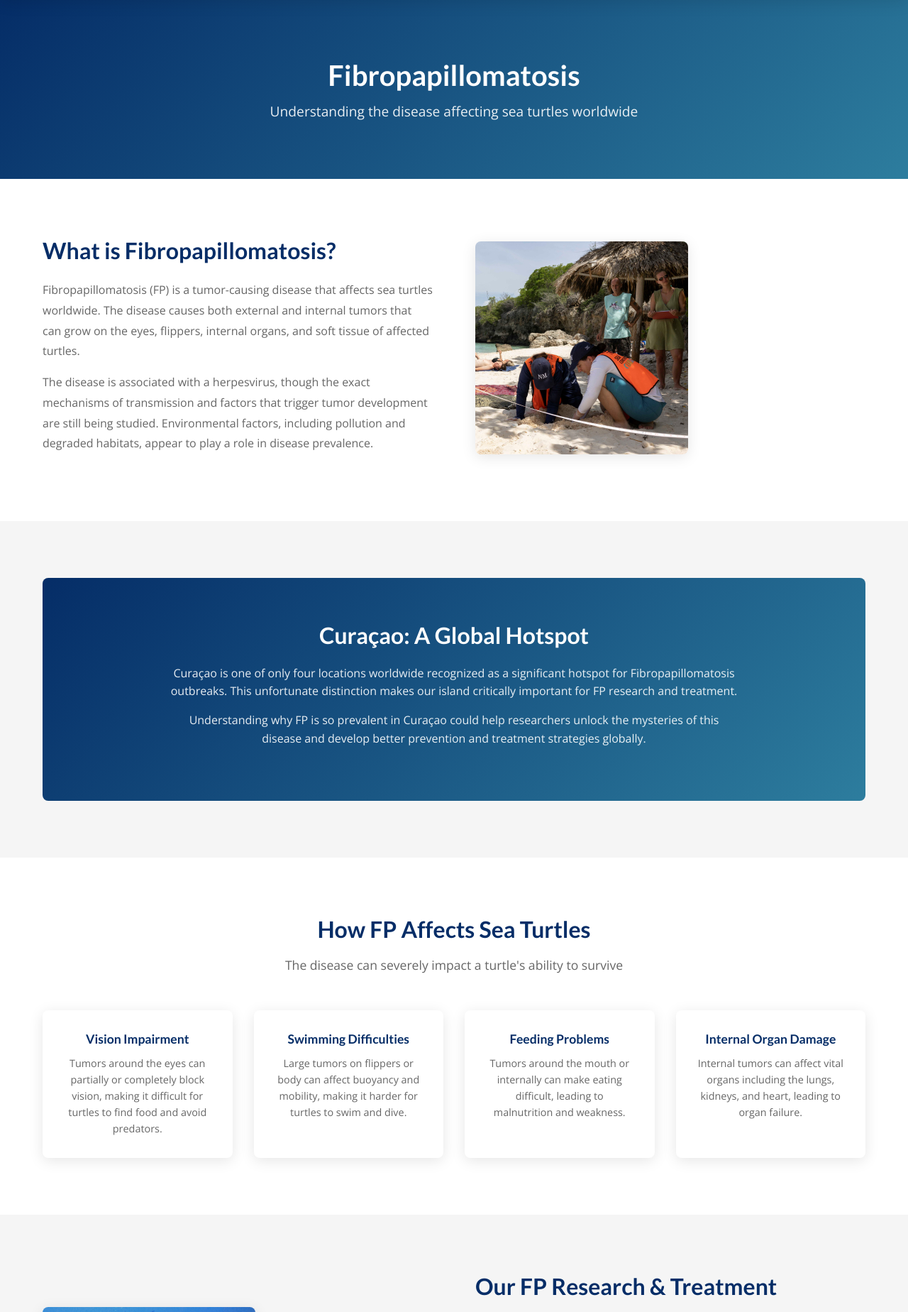
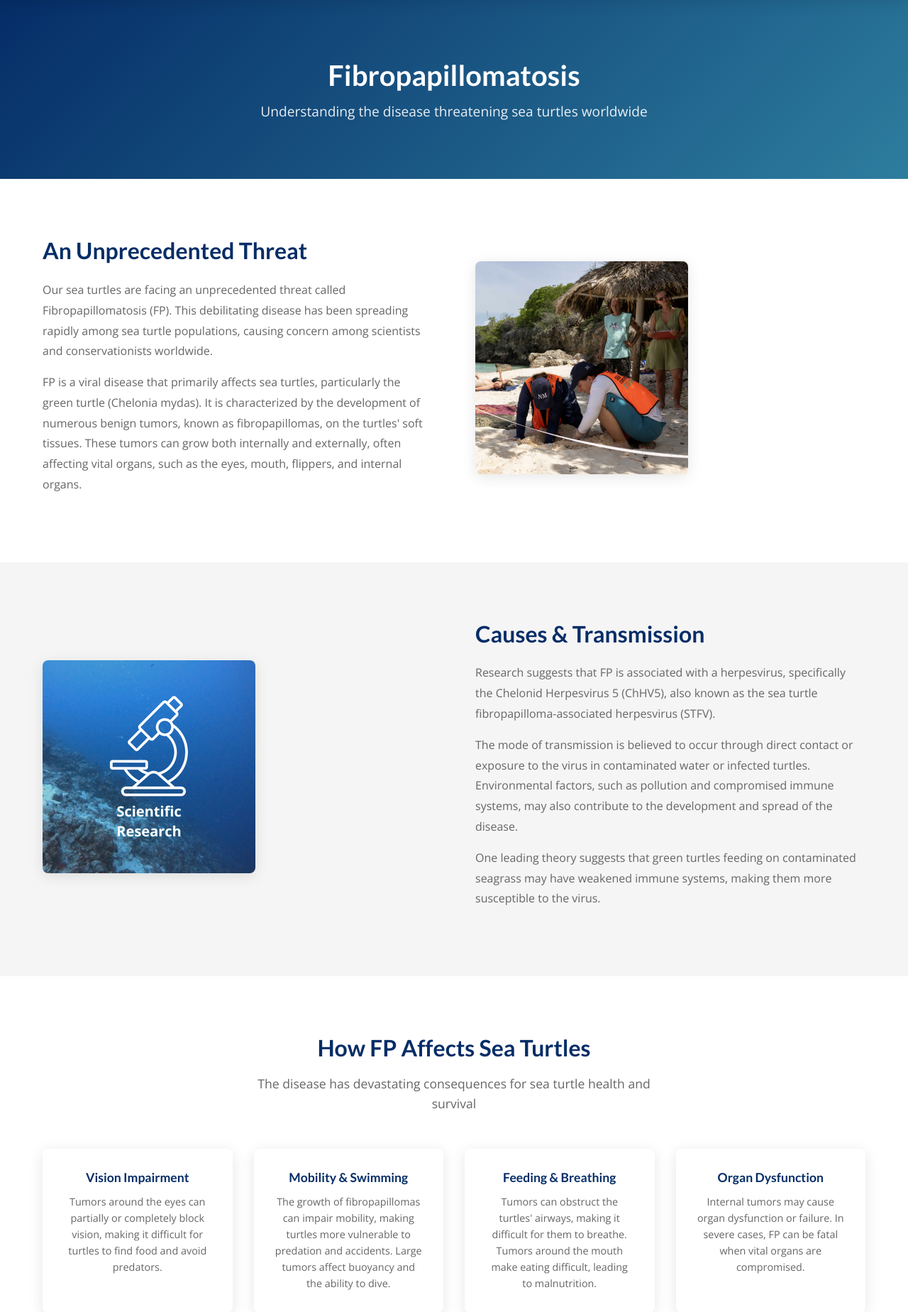
Before and after one commit to drake-g-webdev/stcc-demo, a PHP site: page /fibropapillomatosis.php in a window 1280 px wide. Shown: the part 146-1994 px from the top of the page at 71% size. Run offline with PHP 8.4, Linux system fonts and the light colour scheme.

Commit message:
Expand FP page with comprehensive disease information
- Added detailed content from STCC volunteer Henk Grooten
- New sections: Causes & Transmission, Global Distribution, Curacao Situation
- Expanded impact cards from 4 to 6 (added Reproduction, Overall Health)
- Added key statistic: 80% infection rate with minimal symptoms in healthy turtles
- Detailed STCC research and conservation efforts
- Added conclusion section with author credit
- New CSS styles for FP-specific content

Co-Authored-By: Claude Opus 4.5 <noreply@anthropic.com>

```diff
--- a/fibropapillomatosis.php
+++ b/fibropapillomatosis.php
@@ -8,33 +8,39 @@ include 'includes/header.php';
     <section class="page-header">
         <div class="container">
             <h1>Fibropapillomatosis</h1>
-            <p>Understanding the disease affecting sea turtles worldwide</p>
+            <p>Understanding the disease threatening sea turtles worldwide</p>
         </div>
     </section>
 
-    <!-- What is FP Section -->
+    <!-- Introduction Section -->
     <section class="content-section">
         <div class="container">
             <div class="content-grid">
                 <div class="content-text">
-                    <h2>What is Fibropapillomatosis?</h2>
-                    <p>Fibropapillomatosis (FP) is a tumor-causing disease that affects sea turtles worldwide. The disease causes both external and internal tumors that can grow on the eyes, flippers, internal organs, and soft tissue of affected turtles.</p>
-                    <p>The disease is associated with a herpesvirus, though the exact mechanisms of transmission and factors that trigger tumor development are still being studied. Environmental factors, including pollution and degraded habitats, appear to play a role in disease prevalence.</p>
+                    <h2>An Unprecedented Threat</h2>
+                    <p>Our sea turtles are facing an unprecedented threat called Fibropapillomatosis (FP). This debilitating disease has been spreading rapidly among sea turtle populations, causing concern among scientists and conservationists worldwide.</p>
+                    <p>FP is a viral disease that primarily affects sea turtles, particularly the green turtle (Chelonia mydas). It is characterized by the development of numerous benign tumors, known as fibropapillomas, on the turtles' soft tissues. These tumors can grow both internally and externally, often affecting vital organs, such as the eyes, mouth, flippers, and internal organs.</p>
                 </div>
                 <div class="content-image">
-                    <img src="images/turtle-underwater.jpg" alt="Sea turtle affected by FP">
+                    <img src="images/turtle-underwater.jpg" alt="Sea turtle in Curaçao waters">
                 </div>
             </div>
         </div>
     </section>
 
-    <!-- Curaçao Significance Section -->
+    <!-- Causes Section -->
     <section class="content-section bg-light">
         <div class="container">
-            <div class="highlight-box">
-                <h2>Curaçao: A Global Hotspot</h2>
-                <p>Curaçao is one of only four locations worldwide recognized as a significant hotspot for Fibropapillomatosis outbreaks. This unfortunate distinction makes our island critically important for FP research and treatment.</p>
-                <p>Understanding why FP is so prevalent in Curaçao could help researchers unlock the mysteries of this disease and develop better prevention and treatment strategies globally.</p>
+            <div class="content-grid reverse">
+                <div class="content-text">
+                    <h2>Causes & Transmission</h2>
+                    <p>Research suggests that FP is associated with a herpesvirus, specifically the Chelonid Herpesvirus 5 (ChHV5), also known as the sea turtle fibropapilloma-associated herpesvirus (STFV).</p>
+                    <p>The mode of transmission is believed to occur through direct contact or exposure to the virus in contaminated water or infected turtles. Environmental factors, such as pollution and compromised immune systems, may also contribute to the development and spread of the disease.</p>
+                    <p>One leading theory suggests that green turtles feeding on contaminated seagrass may have weakened immune systems, making them more susceptible to the virus.</p>
+                </div>
+                <div class="content-image">
+                    <img src="images/icon-research.png" alt="FP Research">
+                </div>
             </div>
         </div>
     </section>
@@ -44,7 +50,7 @@ include 'includes/header.php';
         <div class="container">
             <div class="section-header">
                 <h2>How FP Affects Sea Turtles</h2>
-                <p>The disease can severely impact a turtle's ability to survive</p>
+                <p>The disease has devastating consequences for sea turtle health and survival</p>
             </div>
             <div class="impact-grid">
                 <div class="impact-card">
@@ -52,39 +58,77 @@ include 'includes/header.php';
                     <p>Tumors around the eyes can partially or completely block vision, making it difficult for turtles to find food and avoid predators.</p>
                 </div>
                 <div class="impact-card">
-                    <h3>Swimming Difficulties</h3>
-                    <p>Large tumors on flippers or body can affect buoyancy and mobility, making it harder for turtles to swim and dive.</p>
+                    <h3>Mobility & Swimming</h3>
+                    <p>The growth of fibropapillomas can impair mobility, making turtles more vulnerable to predation and accidents. Large tumors affect buoyancy and the ability to dive.</p>
                 </div>
                 <div class="impact-card">
-                    <h3>Feeding Problems</h3>
-                    <p>Tumors around the mouth or internally can make eating difficult, leading to malnutrition and weakness.</p>
+                    <h3>Feeding & Breathing</h3>
+                    <p>Tumors can obstruct the turtles' airways, making it difficult for them to breathe. Tumors around the mouth make eating difficult, leading to malnutrition.</p>
                 </div>
                 <div class="impact-card">
-                    <h3>Internal Organ Damage</h3>
-                    <p>Internal tumors can affect vital organs including the lungs, kidneys, and heart, leading to organ failure.</p>
+                    <h3>Organ Dysfunction</h3>
+                    <p>Internal tumors may cause organ dysfunction or failure. In severe cases, FP can be fatal when vital organs are compromised.</p>
+                </div>
+                <div class="impact-card">
+                    <h3>Reproduction</h3>
+                    <p>FP can affect reproductive organs, potentially impacting the turtles' ability to reproduce and threatening population recovery.</p>
+                </div>
+                <div class="impact-card">
+                    <h3>Overall Health</h3>
+                    <p>Even when tumors appear manageable, the disease strains the immune system, leaving turtles vulnerable to secondary infections and other health issues.</p>
                 </div>
             </div>
         </div>
     </section>
 
-    <!-- Our Work Section -->
+    <!-- Global Distribution -->
     <section class="content-section bg-light">
         <div class="container">
-            <div class="content-grid reverse">
+            <div class="highlight-box">
+                <h2>Global Distribution</h2>
+                <p>FP is not limited to specific regions but has been documented in sea turtle populations worldwide. However, certain areas have observed a higher prevalence of the disease, including the Hawaiian Islands, Florida, and the Caribbean.</p>
+                <p>The green turtle population in Hawaii, for instance, has experienced particularly high infection rates, raising concerns about the long-term viability of this endangered species. Understanding regional patterns helps researchers identify environmental factors that may contribute to FP outbreaks.</p>
+            </div>
+        </div>
+    </section>
+
+    <!-- Curaçao Situation -->
+    <section class="content-section">
+        <div class="container">
+            <h2>The Situation in Curaçao</h2>
+            <div class="fp-curacao-content">
+                <p>FP has made its presence felt in sea turtle populations in Curaçao. The disease has been observed primarily in green turtles. In hawksbills and loggerhead turtles, FP doesn't occur often in the waters surrounding Curaçao. This may be due to the difference in food they forage on.</p>
+
+                <p>The leading theory is that green turtles feed on seagrass that is contaminated, which weakens their immune system. <strong>On average, approximately 80% of the green turtle population in Curaçao is infected by FP, but with almost zero effects because of their overall good health condition.</strong> FP will cause severe illness and large tumors only in green turtles who are less healthy and whose immune response to the virus is insufficient.</p>
+
+                <p>The prevalence of FP in Curaçao's sea turtles has raised concern among STCC and researchers visiting our island. Studies have shown that a significant proportion of green turtles in Curaçao's waters exhibit signs of the disease, with fibropapillomas affecting various parts of the soft tissues of their bodies, including the eyes, flippers, and reproductive organs.</p>
+
+                <p>The exact reasons behind the high incidence of FP in Curaçao's sea turtles are still being investigated. Environmental factors such as pollution, habitat degradation, and compromised immune systems due to stressors like boat strikes or entanglement in fishing gear could potentially contribute to the development and spread of the disease.</p>
+            </div>
+        </div>
+    </section>
+
+    <!-- STCC Efforts -->
+    <section class="content-section bg-light">
+        <div class="container">
+            <div class="content-grid">
                 <div class="content-text">
-                    <h2>Our FP Research & Treatment</h2>
-                    <p>At STCC, we're committed to understanding and fighting this disease:</p>
+                    <h2>What STCC Is Doing</h2>
+                    <p>STCC actively monitors and assesses the impact of FP on Curaçao's sea turtle populations. In collaboration with international partners, we conduct:</p>
                     <ul class="feature-list">
-                        <li><i class="fas fa-check"></i> Documenting FP prevalence in local turtle populations</li>
-                        <li><i class="fas fa-check"></i> Rescuing and rehabilitating affected turtles</li>
-                        <li><i class="fas fa-check"></i> Working with veterinarians on tumor removal surgery</li>
-                        <li><i class="fas fa-check"></i> Monitoring recovery and recurrence rates</li>
+                        <li><i class="fas fa-check"></i> Regular population surveys and health assessments</li>
+                        <li><i class="fas fa-check"></i> Tagging programs to track individual turtles over time</li>
+                        <li><i class="fas fa-check"></i> Rescue and rehabilitation of severely affected turtles</li>
+                        <li><i class="fas fa-check"></i> Collaboration with veterinarians on tumor removal surgery</li>
                         <li><i class="fas fa-check"></i> Contributing data to global FP research efforts</li>
                     </ul>
-                    <p>Our vision includes establishing a dedicated rehabilitation facility that would serve as an international research hub for FP, accommodating approximately 10 turtles at a time for treatment and study.</p>
+                    <p>In addition to research and monitoring, STCC initiatives aim to reduce potential risk factors associated with FP. These include promoting responsible waste management practices, implementing coastal and marine pollution reduction strategies, and advocating for the protection and restoration of sea turtle habitats.</p>
                 </div>
-                <div class="content-image">
-                    <img src="images/icon-research.png" alt="FP Research">
+                <div class="content-text">
+                    <h2>Conservation & Research</h2>
+                    <p>Given the severity of the disease, scientists and conservationists worldwide have been actively studying FP to better understand its causes, transmission pathways, and effects on sea turtles.</p>
+                    <p>These efforts include monitoring infected individuals, conducting necropsies, and investigating potential treatments and vaccines.</p>
+                    <p>Our vision includes establishing a dedicated rehabilitation facility in Curaçao that would serve as an international research hub for FP, accommodating approximately 10 turtles at a time for treatment and study.</p>
                 </div>
             </div>
         </div>
@@ -95,8 +139,20 @@ include 'includes/header.php';
         <div class="container">
             <div class="hope-box">
                 <h2>There Is Hope</h2>
-                <p>While Fibropapillomatosis is a serious disease, there is reason for hope. Some turtles with FP can recover naturally if their immune systems are strong enough. With proper rehabilitation care, including surgical removal of tumors, many affected turtles can recover and be released back into the wild.</p>
-                <p>Continued research is helping us better understand this disease, and conservation efforts to improve marine environments may help reduce FP prevalence over time.</p>
+                <p>While Fibropapillomatosis poses a significant threat to the already vulnerable sea turtle population, there is reason for hope. Many infected turtles in Curaçao show minimal symptoms due to their overall good health. Some turtles with FP can recover naturally if their immune systems are strong enough.</p>
+                <p>With proper rehabilitation care, including surgical removal of tumors, many affected turtles can recover and be released back into the wild. By continuing to study the disease, implementing effective conservation measures, and advocating for responsible environmental practices, we can work towards safeguarding the health and well-being of Curaçao's sea turtles and preserving the island's rich marine biodiversity.</p>
+            </div>
+        </div>
+    </section>
+
+    <!-- Conclusion -->
+    <section class="content-section bg-light">
+        <div class="container">
+            <div class="conclusion-box">
+                <h2>Looking Forward</h2>
+                <p>FP poses a significant threat to the already vulnerable sea turtle population on Curaçao. As researchers continue to investigate the disease and how to treat it, concerted efforts are necessary to mitigate its impact.</p>
+                <p>By protecting the marine environment, supporting conservation initiatives, and promoting responsible practices, we can strive to ensure the survival of these remarkable creatures and preserve the delicate balance of our oceans for generations to come.</p>
+                <p class="author-credit"><em>Content contributed by Henk Grooten, STCC Volunteer</em></p>
             </div>
         </div>
     </section>
```
Also changed, not shown: css/styles.css (+36 -0 lines).
